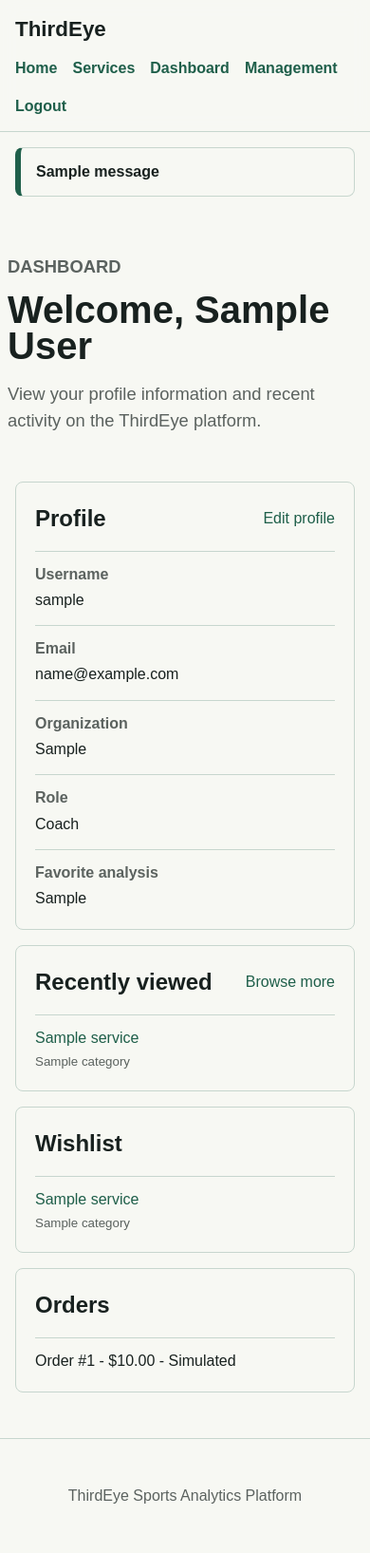
After one commit to harouklas/ThirdEyeAnalytics, a Django app: page /dashboard/ in a window 390 px wide. The commit adds this page. Shown: the whole page at 95% size. Run offline with Django 5.2, Linux system fonts and the light colour scheme; a user stored in the database is signed in; tables that the repository leaves empty hold one stand-in row (values such as "Sample post"); one stand-in notice (Sample message) is shown.

Commit message:
Add user authentication and account management system
Introduced user authentication and account management features, including views for registration, login, logout, user dashboard, profile editing, and a staff management dashboard. Integrated Django's authentication system and messaging framework for improved user experience.

Updated `settings.py` with authentication redirect URLs and modified `urls.py` to include routes for the new account-related views. Enhanced `base.html` with dynamic navigation and message display.

Created `forms.py` for `RegistrationForm` and `ProfileForm` to handle user registration and profile updates. Added templates for authentication (`login.html`, `register.html`), dashboards (`dashboard.html`, `management_dashboard.html`), and profile editing (`profile_edit.html`).

Improved frontend with new styles in `site.css` for forms, dashboards, and responsive design. Enhanced accessibility with better focus states and added reusable components for consistent design patterns.

```diff
--- /dev/null
+++ b/accounts/urls.py
@@ -0,0 +1,14 @@
+from django.urls import path
+
+from . import views
+
+app_name = "accounts"
+
+urlpatterns = [
+    path("accounts/register/", views.register, name="register"),
+    path("accounts/login/", views.UserLoginView.as_view(), name="login"),
+    path("accounts/logout/", views.logout_view, name="logout"),
+    path("dashboard/", views.dashboard, name="dashboard"),
+    path("dashboard/profile/", views.profile_edit, name="profile_edit"),
+    path("management/", views.management_dashboard, name="management_dashboard"),
+]
--- a/accounts/views.py
+++ b/accounts/views.py
@@ -1,3 +1,135 @@
-from django.shortcuts import render
+from django.contrib import messages
+from django.contrib.auth import login, logout
+from django.contrib.auth.decorators import login_required
+from django.contrib.auth.forms import AuthenticationForm
+from django.contrib.auth.views import LoginView
+from django.contrib.auth import get_user_model
+from django.shortcuts import redirect, render
 
-# Create your views here.
+from cart.models import Order
+from catalogue.models import Category, Service
+from interactions.models import Rating, RecentlyViewedService, WishlistItem
+
+from .forms import ProfileForm, RegistrationForm
+from .models import Profile
+
+User = get_user_model()
+
+
+class UserLoginView(LoginView):
+    template_name = "accounts/login.html"
+    authentication_form = AuthenticationForm
+    redirect_authenticated_user = True
+
+
+def register(request):
+    if request.method == "POST":
+        form = RegistrationForm(request.POST)
+        if form.is_valid():
+            user = form.save(commit=False)
+            user.email = form.cleaned_data["email"]
+            user.save()
+
+            Profile.objects.create(
+                user=user,
+                full_name=form.cleaned_data["full_name"],
+                phone_number=form.cleaned_data["phone_number"],
+                organization=form.cleaned_data["organization"],
+                sport_role=form.cleaned_data["sport_role"],
+                favorite_analysis_type=form.cleaned_data["favorite_analysis_type"],
+                bio=form.cleaned_data["bio"],
+            )
+
+            login(request, user)
+            messages.success(request, "Your account has been created.")
+            return redirect("accounts:dashboard")
+    else:
+        form = RegistrationForm()
+
+    return render(request, "accounts/register.html", {"form": form})
+
+
+@login_required
+def logout_view(request):
+    if request.method == "POST":
+        logout(request)
+        messages.success(request, "You have been logged out.")
+        return redirect("home")
+
+    return redirect("accounts:dashboard")
+
+
+@login_required
+def dashboard(request):
+    profile, _created = Profile.objects.get_or_create(
+        user=request.user,
+        defaults={"full_name": request.user.username},
+    )
+    recent_views = (
+        RecentlyViewedService.objects.filter(user=request.user)
+        .select_related("service", "service__category")
+        .order_by("-viewed_at")[:5]
+    )
+    wishlist_items = (
+        WishlistItem.objects.filter(user=request.user)
+        .select_related("service", "service__category")
+        .order_by("-created_at")[:5]
+    )
+    recent_orders = Order.objects.filter(user=request.user).order_by("-created_at")[:5]
+
+    return render(
+        request,
+        "accounts/dashboard.html",
+        {
+            "profile": profile,
+            "recent_views": recent_views,
+            "wishlist_items": wishlist_items,
+            "recent_orders": recent_orders,
+        },
+    )
+
+
+@login_required
+def profile_edit(request):
+    profile, _created = Profile.objects.get_or_create(
+        user=request.user,
+        defaults={"full_name": request.user.username},
+    )
+
+    if request.method == "POST":
+        form = ProfileForm(request.POST, instance=profile, user=request.user)
+        if form.is_valid():
+            form.save()
+            messages.success(request, "Your profile has been updated.")
+            return redirect("accounts:dashboard")
+    else:
+        form = ProfileForm(instance=profile, user=request.user)
+
+    return render(request, "accounts/profile_edit.html", {"form": form})
+
+
+@login_required
+def management_dashboard(request):
+    if not request.user.is_staff:
+        messages.error(request, "Only staff users can open the management dashboard.")
+        return redirect("accounts:dashboard")
+
+    stats = {
+        "services": Service.objects.count(),
+        "categories": Category.objects.count(),
+        "users": User.objects.count(),
+        "orders": Order.objects.count(),
+        "ratings": Rating.objects.count(),
+    }
+    latest_services = Service.objects.select_related("category").order_by("-created_at")[:5]
+    latest_orders = Order.objects.select_related("user").order_by("-created_at")[:5]
+
+    return render(
+        request,
+        "accounts/management_dashboard.html",
+        {
+            "stats": stats,
+            "latest_services": latest_services,
+            "latest_orders": latest_orders,
+        },
+    )
--- a/config/settings.py
+++ b/config/settings.py
@@ -126,3 +126,7 @@ STATIC_ROOT = BASE_DIR / 'staticfiles'
 # Uploaded files, such as catalogue service images.
 MEDIA_URL = 'media/'
 MEDIA_ROOT = BASE_DIR / 'media'
+
+LOGIN_URL = 'accounts:login'
+LOGIN_REDIRECT_URL = 'accounts:dashboard'
+LOGOUT_REDIRECT_URL = 'home'
--- a/config/urls.py
+++ b/config/urls.py
@@ -24,7 +24,8 @@ from core import views as core_views
 urlpatterns = [
     path('', core_views.home, name='home'),
     path('', include('catalogue.urls')),
-    path('admin/', admin.site.urls),
+    path('', include('accounts.urls')),
+    path('django-admin/', admin.site.urls),
 ]
 
 if settings.DEBUG:
--- a/static/css/site.css
+++ b/static/css/site.css
@@ -65,7 +65,8 @@ button:hover,
 }
 
 input,
-select {
+select,
+textarea {
     width: 100%;
     min-height: 42px;
     border: 1px solid var(--color-border);
@@ -78,10 +79,16 @@ select {
 
 input:focus,
 select:focus,
+textarea:focus,
 button:focus,
 a:focus {
     outline: 3px solid color-mix(in srgb, var(--palette-lime) 65%, transparent);
     outline-offset: 2px;
+}
+
+textarea {
+    min-height: 120px;
+    resize: vertical;
 }
 
 label {
@@ -121,6 +128,42 @@ label {
     align-items: center;
     gap: 1rem;
     font-weight: 700;
+}
+
+.nav-logout {
+    margin: 0;
+}
+
+.nav-logout button {
+    min-height: auto;
+    padding: 0;
+    color: var(--color-primary);
+    background: transparent;
+    font-weight: 700;
+}
+
+.nav-logout button:hover {
+    color: var(--color-action);
+    background: transparent;
+}
+
+.message-list {
+    width: min(1120px, calc(100% - 2rem));
+    margin: 1rem auto 0;
+}
+
+.message {
+    margin: 0 0 0.75rem;
+    border: 1px solid var(--color-border);
+    border-left: 6px solid var(--color-primary);
+    border-radius: 8px;
+    padding: 0.8rem 1rem;
+    background: var(--palette-paper);
+    font-weight: 700;
+}
+
+.message.error {
+    border-left-color: var(--color-action);
 }
 
 .site-footer {
@@ -528,6 +571,166 @@ label {
     margin: 0 1rem 1rem;
 }
 
+.auth-page {
+    display: grid;
+    place-items: start center;
+    width: min(1120px, calc(100% - 2rem));
+    min-height: calc(100vh - 220px);
+    margin: 0 auto;
+    padding: 3rem 0;
+}
+
+.auth-card {
+    width: min(100%, 560px);
+    border: 1px solid var(--color-border);
+    border-radius: 8px;
+    padding: 1.5rem;
+    background: var(--palette-paper);
+    box-shadow: var(--shadow-soft);
+}
+
+.auth-card.wide {
+    width: min(100%, 720px);
+}
+
+.auth-card h1 {
+    margin: 0;
+    font-size: clamp(2rem, 6vw, 3.5rem);
+    line-height: 1;
+}
+
+.auth-card > p {
+    color: var(--color-muted);
+}
+
+.stacked-form {
+    display: grid;
+    gap: 0.85rem;
+    margin-top: 1.5rem;
+}
+
+.stacked-form button {
+    width: 100%;
+    margin-top: 0.5rem;
+}
+
+.help-text {
+    margin: 0.35rem 0 0;
+    color: var(--color-muted);
+    font-size: 0.85rem;
+}
+
+.field-error {
+    margin: 0.35rem 0 0;
+    color: var(--color-action);
+    font-weight: 700;
+}
+
+.auth-switch {
+    margin-top: 1.25rem;
+    text-align: center;
+}
+
+.dashboard-layout,
+.management-grid {
+    width: min(1120px, calc(100% - 2rem));
+    margin: 0 auto 3rem;
+}
+
+.dashboard-layout {
+    display: grid;
+    grid-template-columns: repeat(2, minmax(0, 1fr));
+    gap: 1rem;
+}
+
+.dashboard-panel,
+.stat-card {
+    border: 1px solid var(--color-border);
+    border-radius: 8px;
+    background: var(--palette-paper);
+}
+
+.dashboard-panel {
+    padding: 1.25rem;
+}
+
+.panel-heading {
+    display: flex;
+    align-items: center;
+    justify-content: space-between;
+    gap: 1rem;
+    margin-bottom: 1rem;
+}
+
+.panel-heading h2 {
+    margin: 0;
+}
+
+.profile-list {
+    display: grid;
+    gap: 0.9rem;
+    margin: 0;
+}
+
+.profile-list div {
+    border-top: 1px solid var(--color-border);
+    padding-top: 0.75rem;
+}
+
+.profile-list dt {
+    color: var(--color-muted);
+    font-weight: 800;
+}
+
+.profile-list dd {
+    margin: 0.2rem 0 0;
+}
+
+.simple-list {
+    display: grid;
+    gap: 0.65rem;
+}
+
+.simple-list a,
+.simple-list p {
+    margin: 0;
+    border-top: 1px solid var(--color-border);
+    padding-top: 0.75rem;
+}
+
+.simple-list a {
+    display: grid;
+    gap: 0.2rem;
+}
+
+.simple-list small {
+    color: var(--color-muted);
+}
+
+.management-grid {
+    display: grid;
+    grid-template-columns: repeat(5, minmax(0, 1fr));
+    gap: 1rem;
+}
+
+.stat-card {
+    padding: 1.25rem;
+}
+
+.stat-card span {
+    display: block;
+    color: var(--color-primary);
+    font-size: 2.4rem;
+    font-weight: 800;
+    line-height: 1;
+}
+
+.stat-card p {
+    margin: 0.4rem 0 0;
+    color: var(--color-muted);
+    font-weight: 800;
+}
+
 @media (max-width: 820px) {
     .site-nav,
     .nav-links,
@@ -559,6 +762,11 @@ label {
     .catalogue-layout {
         display: grid;
     }
+
+    .dashboard-layout,
+    .management-grid {
+        grid-template-columns: 1fr;
+    }
 }
 
 @media (max-width: 520px) {
--- /dev/null
+++ b/templates/accounts/dashboard.html
@@ -0,0 +1,88 @@
+{% extends "base.html" %}
+
+{% block title %}Dashboard | ThirdEye{% endblock %}
+
+{% block content %}
+<section class="page-header">
+    <p class="eyebrow">Dashboard</p>
+    <h1>Welcome, {{ profile.full_name }}</h1>
+    <p>View your profile information and recent activity on the ThirdEye platform.</p>
+</section>
+
+<section class="dashboard-layout">
+    <article class="dashboard-panel">
+        <div class="panel-heading">
+            <h2>Profile</h2>
+            <a href="{% url 'accounts:profile_edit' %}">Edit profile</a>
+        </div>
+        <dl class="profile-list">
+            <div>
+                <dt>Username</dt>
+                <dd>{{ user.username }}</dd>
+            </div>
+            <div>
+                <dt>Email</dt>
+                <dd>{{ user.email }}</dd>
+            </div>
+            <div>
+                <dt>Organization</dt>
+                <dd>{{ profile.organization|default:"Not provided" }}</dd>
+            </div>
+            <div>
+                <dt>Role</dt>
+                <dd>{{ profile.get_sport_role_display }}</dd>
+            </div>
+            <div>
+                <dt>Favorite analysis</dt>
+                <dd>{{ profile.favorite_analysis_type|default:"Not provided" }}</dd>
+            </div>
+        </dl>
+    </article>
+
+    <article class="dashboard-panel">
+        <div class="panel-heading">
+            <h2>Recently viewed</h2>
+            <a href="{% url 'catalogue:service_list' %}">Browse more</a>
+        </div>
+        <div class="simple-list">
+            {% for item in recent_views %}
+                <a href="{% url 'catalogue:service_detail' item.service.slug %}">
+                    <span>{{ item.service.name }}</span>
+                    <small>{{ item.service.category.name }}</small>
+                </a>
+            {% empty %}
+                <p>No recently viewed services yet.</p>
+            {% endfor %}
+        </div>
+    </article>
+
+    <article class="dashboard-panel">
+        <div class="panel-heading">
+            <h2>Wishlist</h2>
+        </div>
+        <div class="simple-list">
+            {% for item in wishlist_items %}
+                <a href="{% url 'catalogue:service_detail' item.service.slug %}">
+                    <span>{{ item.service.name }}</span>
+                    <small>{{ item.service.category.name }}</small>
+                </a>
+            {% empty %}
+                <p>No wishlist items yet.</p>
+            {% endfor %}
+        </div>
+    </article>
+
+    <article class="dashboard-panel">
+        <div class="panel-heading">
+            <h2>Orders</h2>
+        </div>
+        <div class="simple-list">
+            {% for order in recent_orders %}
+                <p>Order #{{ order.id }} - ${{ order.total_price }} - {{ order.get_status_display }}</p>
+            {% empty %}
+                <p>No simulated purchases yet.</p>
+            {% endfor %}
+        </div>
+    </article>
+</section>
+{% endblock %}
--- a/templates/base.html
+++ b/templates/base.html
@@ -14,12 +14,31 @@
             <div class="nav-links">
                 <a href="{% url 'home' %}">Home</a>
                 <a href="{% url 'catalogue:service_list' %}">Services</a>
-                <a href="{% url 'admin:index' %}">Admin</a>
+                {% if user.is_authenticated %}
+                    <a href="{% url 'accounts:dashboard' %}">Dashboard</a>
+                    {% if user.is_staff %}
+                        <a href="{% url 'accounts:management_dashboard' %}">Management</a>
+                    {% endif %}
+                    <form class="nav-logout" action="{% url 'accounts:logout' %}" method="post">
+                        {% csrf_token %}
+                        <button type="submit">Logout</button>
+                    </form>
+                {% else %}
+                    <a href="{% url 'accounts:login' %}">Login</a>
+                    <a href="{% url 'accounts:register' %}">Register</a>
+                {% endif %}
             </div>
         </nav>
     </header>
 
     <main>
+        {% if messages %}
+            <div class="message-list">
+                {% for message in messages %}
+                    <p class="message {{ message.tags }}">{{ message }}</p>
+                {% endfor %}
+            </div>
+        {% endif %}
         {% block content %}{% endblock %}
     </main>
 
```
Also changed, not shown: accounts/forms.py (added, +58 -0 lines), templates/accounts/login.html (added, +35 -0 lines), templates/accounts/management_dashboard.html (added, +66 -0 lines), templates/accounts/profile_edit.html (added, +28 -0 lines), templates/accounts/register.html (added, +38 -0 lines).
